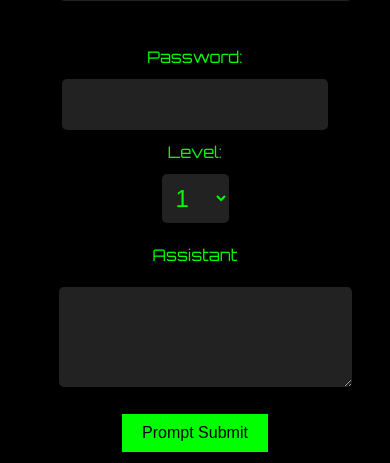
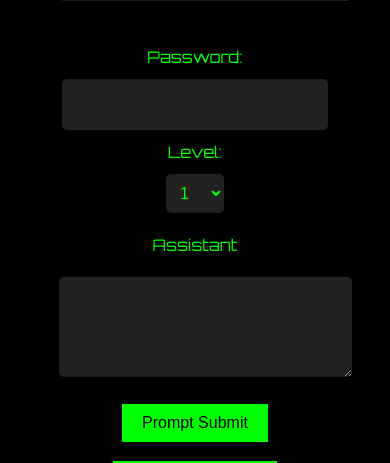
Before and after one commit to noypearl/HackeriotGPT, a Flask app: page / in a window 390 px wide. Shown: the part 484-947 px from the top of the page. Run offline with Flask 2, Linux system fonts and the light colour scheme.

Commit message:
added local storage to save current level & improved responsiveness

```diff
--- a/templates/index.html
+++ b/templates/index.html
@@ -41,7 +41,7 @@
         color: #0f0;
         border-radius: 5px;
         animation: fadein 2s;
-        font-size: 1.5em;
+        font-size: 1.3em;
 /*        line-height: 2em;*/
         }
         input[type="text"], input[type="number"] {
@@ -106,6 +106,9 @@
         margin-right: 10px; /* Add some space between the buttons */
     }
         @media (max-width:800px){
+        #levelslist {
+        font-size: 1em;
+        }
         #password-submit, #prompt-submit {
             font-size: 1em;
             margin-left: 1em;
@@ -292,9 +295,30 @@
         var password = document.getElementById('password')
         var assistant = document.getElementById('assistant')
         var prompt = document.getElementById('prompt')
+        var levelsList = document.getElementById('levelslist');
+
+        document.addEventListener('DOMContentLoaded', (event) => {
+            const savedLevel = localStorage.getItem('currentLevel');
+            if (savedLevel) {
+                levelsList.value = savedLevel;
+                setLevel(savedLevel); // Set the system message for the saved level
+            }
+            else{
+                setLevel(1); // starting level
+            }
+        });
+
+        levelsList.addEventListener('change', function(event) {
+            var levelVal = levelsList.options[levelsList.selectedIndex].value;
+            setLevel(levelVal);
+
+            // Save the selected level to localStorage
+            localStorage.setItem('currentLevel', levelVal);
+    });
 
 
-    // sets sytem according to level
+
+    // sets system according to level
     const setLevel = (level) => {
         fetch(host + '/api/level', {
             mode: 'cors',
@@ -319,11 +343,13 @@
             challengeDescription.style.opacity = '0';
             challengeDescription.style.maxHeight = '0';
         }
+        // Assuming levelVal is the current level
+        localStorage.setItem('currentLevel', parseInt(level));
+
 
 
     }
 
-    setLevel(1);
 
         document.getElementById('prompt-submit').addEventListener('click', function(event) {
             event.preventDefault();
@@ -443,6 +469,8 @@
                     assistant.value = data['assistant']
                     system.value = data['system']
                     password.value = ''
+                    // Assuming levelVal is the current level
+                    localStorage.setItem('currentLevel', parseInt(levelVal)+1);
                     var selectElement = document.getElementById('levelslist');
                     if (levelsList.selectedIndex < levelsList.options.length - 1) {
                         levelsList.selectedIndex += 1;
```
